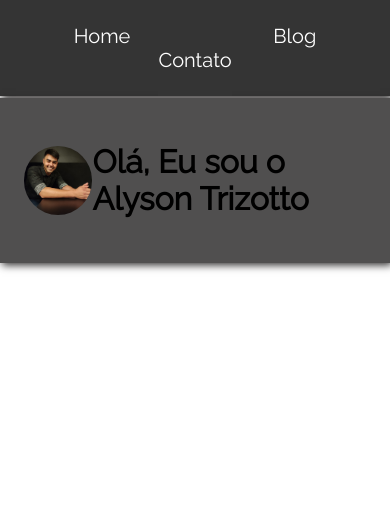
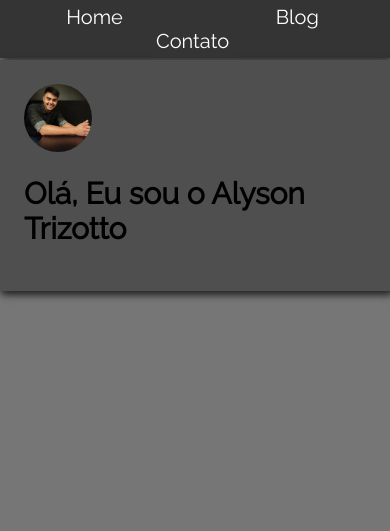
Before and after one commit to AlysonTrizotto/portifolio, a PHP site: template src/view/home.php in a window 390 px wide. Shown: the top 531 px of the page. Run offline with PHP 8.4, Linux system fonts and the light colour scheme; the template is opened without the code that fills it, so the values that code supplies are empty.

Commit message:
Atualizacao home
Atualização home

```diff
--- a/src/view/home.css
+++ b/src/view/home.css
@@ -3,6 +3,86 @@ html{
     overflow-y: scroll;
 }
 
+@media only screen and (max-width: 600px) {
+    body {
+        margin: 0;
+        padding: 0;
+        font-family: sans-serif;
+        background: url() no-repeat;
+        background-size: cover;
+
+        font-family: Raleway;
+        box-shadow: 2px 2px 8px rgb(40, 39, 39);
+        background: #777676;
+    }
+
+    nav{
+        margin-top: 0;
+        padding: 5px;
+        text-align: center;
+        font-family: Raleway;
+        box-shadow: 2px 2px 8px rgb(40, 39, 39);
+        background: #343434;
+    }
+
+    img{
+        border-radius: 50%;
+        width: 20%;
+        height: auto;
+    }
+
+    footer{
+        position: fixed;
+        left: 0;
+        bottom: 0;
+        width: 100%;
+        text-align: center;
+        font-family: Raleway;
+        box-shadow: 2px 2px 8px rgb(40, 39, 39);
+        background: #343434;
+    }
+
+
+    .menu{
+        transition: 0.3s ease;
+        background: #343434;
+        color: #ffffff;
+        font-size: 20px;
+        text-decoration: none;
+        border-top: 4px solid #343434;
+        border-bottom: 4px solid #343434;
+        padding: 20px 5px 0 0;
+        margin: 0 20px;
+    }
+
+    .menu:hover{
+        border-top: 4px solid #ffffff;
+        border-bottom: 4px solid #ffffff;
+        padding: 6px 0;
+    }
+    .menu-paragrafo:hover:after{
+        font-size: 20px;
+        color: #7c8c64;
+    }
+
+    .cabecalho{
+        margin-top: 2px;
+        padding: 24px;
+        width: auto;
+
+        display: flex;
+        justify-content: inherit;
+        align-items: center;
+
+        text-align: left;
+        font-family: Raleway;
+        font-size: 15px;
+        box-shadow: 2px 2px 8px rgb(40, 39, 39);
+        background: #504f4f;
+    }
+}
+
+@media only screen and (min-width: 600px) {
     body {
     	margin: 0;
     	padding: 0;
@@ -73,3 +153,5 @@ footer{
         box-shadow: 2px 2px 8px rgb(40, 39, 39);
         background: #504f4f;
     }
+
+}
--- a/src/view/home.php
+++ b/src/view/home.php
@@ -14,8 +14,13 @@
     include_once $vendor . DIRECTORY_SEPARATOR . "view" . DIRECTORY_SEPARATOR .  "nav.php";
   ?>
   <div class="cabecalho">
-    <img src="../../src/view/img/alyson-capa.jpg" alt="Alyson Capa">
-    <h1>Olá, Eu sou o Alyson Trizotto</h1>
+    <div>
+      <span></span>
+      <img src="../../src/view/img/alyson-capa.jpg" alt="Alyson Capa">
+      <h1>Olá, Eu sou o Alyson Trizotto</h1>
+      <span></span>
+    </div>
+
   </div>
 
 </body>
--- a/src/view/nav.php
+++ b/src/view/nav.php
@@ -1,6 +1,8 @@
+<div class="container">
     <nav id="nav">
         <a class="menu" href="#">Home</a>
         <a class="menu" href="#">Sobre</a>
         <a class="menu" href="#">Blog</a>
         <a class="menu" href="#">Contato</a>
     </nav>
+</div>
```
Lines whose indentation alone changed are shown as unchanged.
